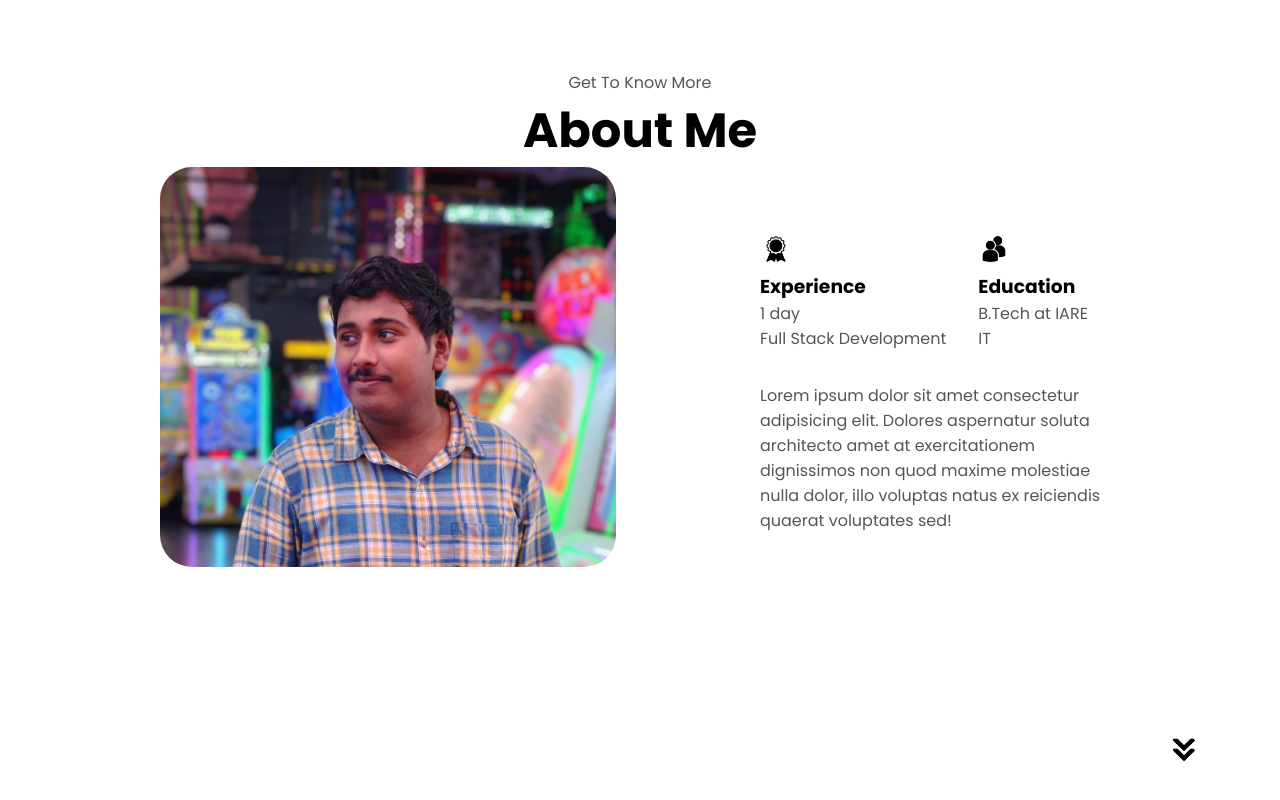
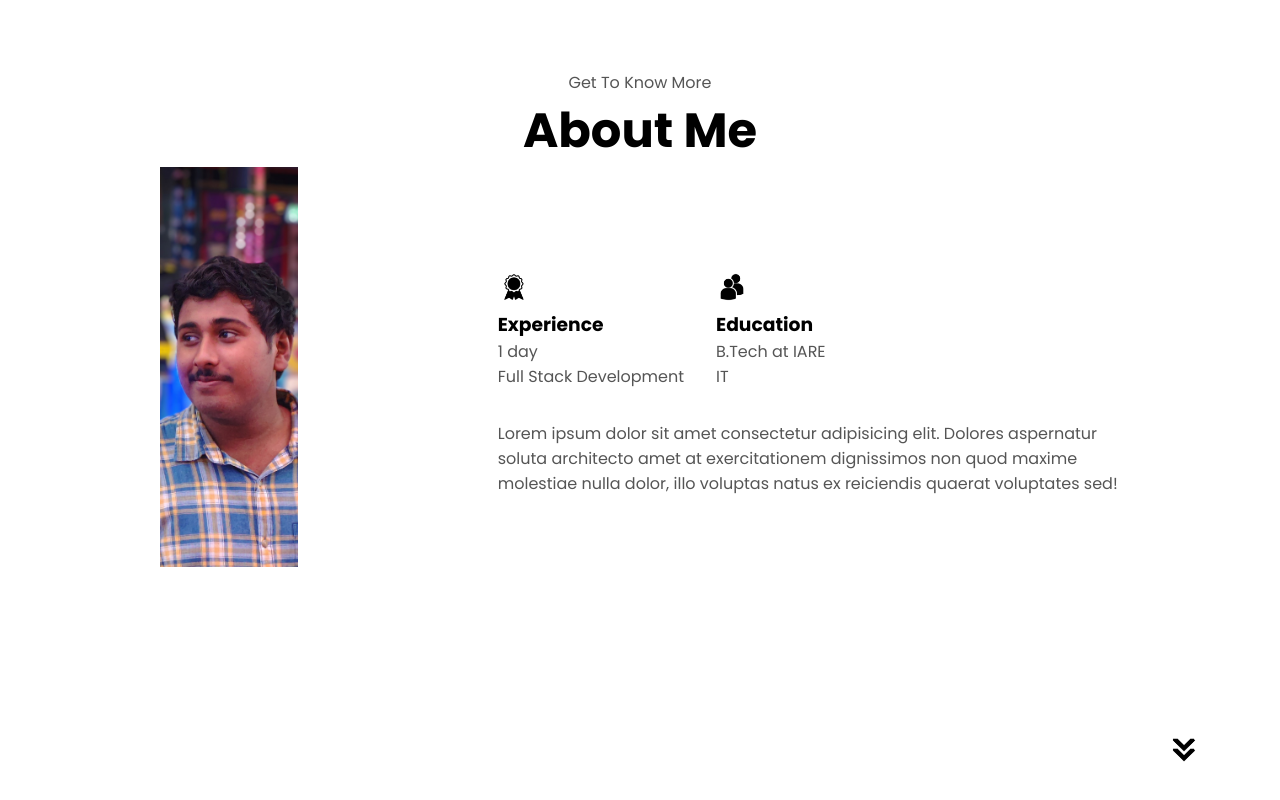
Before and after one commit to Swaroop76/Swaroop76, a plain HTML site: page index.html in a window 1280 px wide. Shown: the part 738-1538 px from the top of the page. Drawn offline with Linux system fonts and the light colour scheme.

Commit message:
Update styles.css

```diff
--- a/styles.css
+++ b/styles.css
@@ -273,8 +273,11 @@ section{
     display: flex;
 }
 
-.about-pic{
-    border-radius: 2rem;
+.about-pic {
+    width: 100%;
+    height: auto;
+    object-fit: cover; /* Ensure the image covers the container without distortion */
+    border-radius: 0; /* Ensure the image does not have rounded corners */
 }
 
 .arrow{
```
